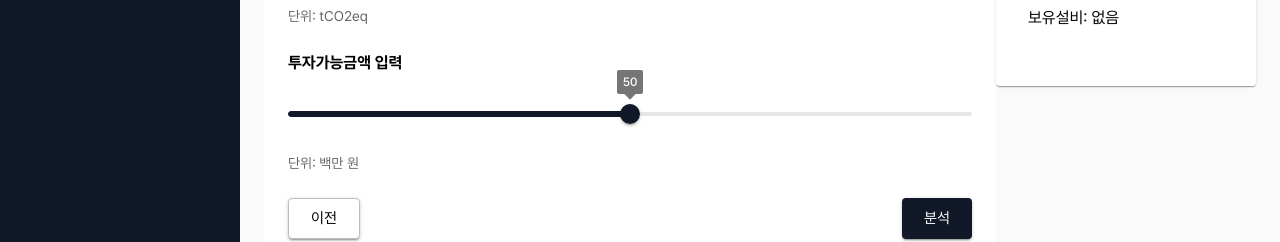
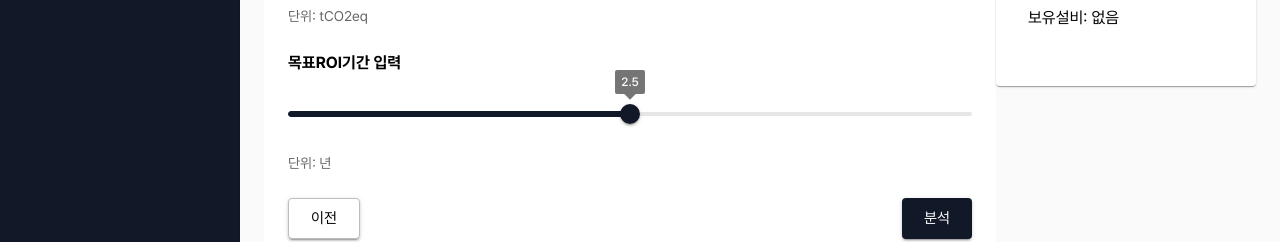
Before and after one commit to 2025-KGU-Capstone-Design/zerofit_frontend, a React (Vite) app: page /company-info/step3 in a window 1280 px wide. Shown: the part 294-536 px from the top of the page. Built offline with nearby package versions, Linux system fonts and the light colour scheme.

Commit message:
feat: 목표ROI기간 입력 컴포넌트 생성

```diff
--- a/src/ui/pages/companyInputPage/companyInputPage3/CompanyInputPage3.tsx
+++ b/src/ui/pages/companyInputPage/companyInputPage3/CompanyInputPage3.tsx
@@ -3,7 +3,7 @@ import {Container, Stack, Button} from '@mui/material'
 import FormContainer from '@/ui/pages/companyInputPage/common/FormContainer'
 import StepHeader from '@/ui/pages/companyInputPage/common/StepHeader'
 import InfoPreviewCard from '@/ui/pages/companyInputPage/common/InfoPreviewCard'
-import InvestmentInput from '@/ui/pages/companyInputPage/companyInputPage2/InvestmentInput'
+import TargetROIInput from '@/ui/pages/companyInputPage/companyInputPage3/TargetROIInput'
 import CommonInput from '@/ui/CommonInput'
 
 const CompanyInputPage3 = () => {
@@ -24,7 +24,7 @@ const CompanyInputPage3 = () => {
                             type='number'
                             disableNumberSpinner
                         />
-                        <InvestmentInput />
+                        <TargetROIInput />
                         <Stack direction='row' justifyContent='space-between'>
                             <Button
                                 variant='contained'
@@ -43,7 +43,7 @@ const CompanyInputPage3 = () => {
                                 variant='contained'
                                 color='primary'
                                 size='large'
-                                onClick={() => navigate('/company-info/step3')}
+                                onClick={() => navigate('/solution')}
                             >
                                 분석
                             </Button>
--- /dev/null
+++ b/src/ui/pages/companyInputPage/companyInputPage3/TargetROIInput.tsx
@@ -0,0 +1,32 @@
+import {Typography, Slider} from '@mui/material'
+
+const TargetROIInput = () => {
+    return (
+        <>
+            <Typography variant='subtitle1' fontWeight='bold'>
+                목표ROI기간 입력
+            </Typography>
+
+            <Slider
+                defaultValue={2.5}
+                min={0.0}
+                max={5.0}
+                step={0.1}
+                valueLabelDisplay='on'
+                aria-label='목표ROI기간'
+                sx={{
+                    '& .MuiSlider-rail': {bgcolor: 'grey.400'},
+                    '& .MuiSlider-valueLabel': {
+                        padding: '3px 6px',
+                        fontSize: '12px',
+                    },
+                }}
+            />
+            <Typography variant='body2' color='text.secondary'>
+                단위: 년
+            </Typography>
+        </>
+    )
+}
+
+export default TargetROIInput
```
